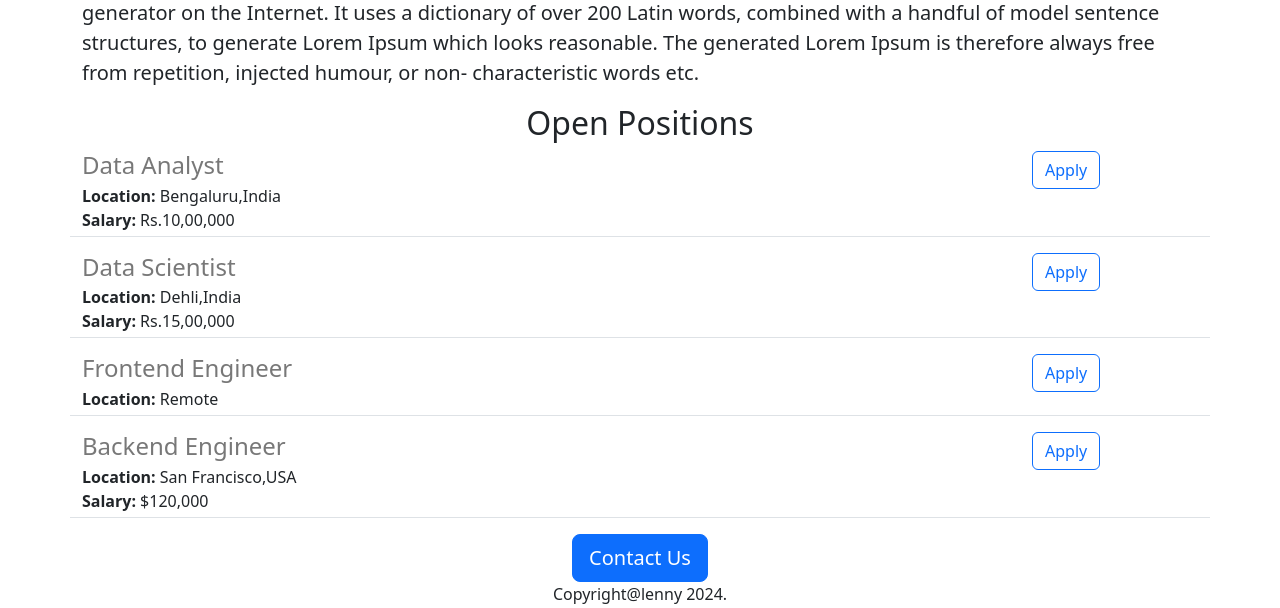
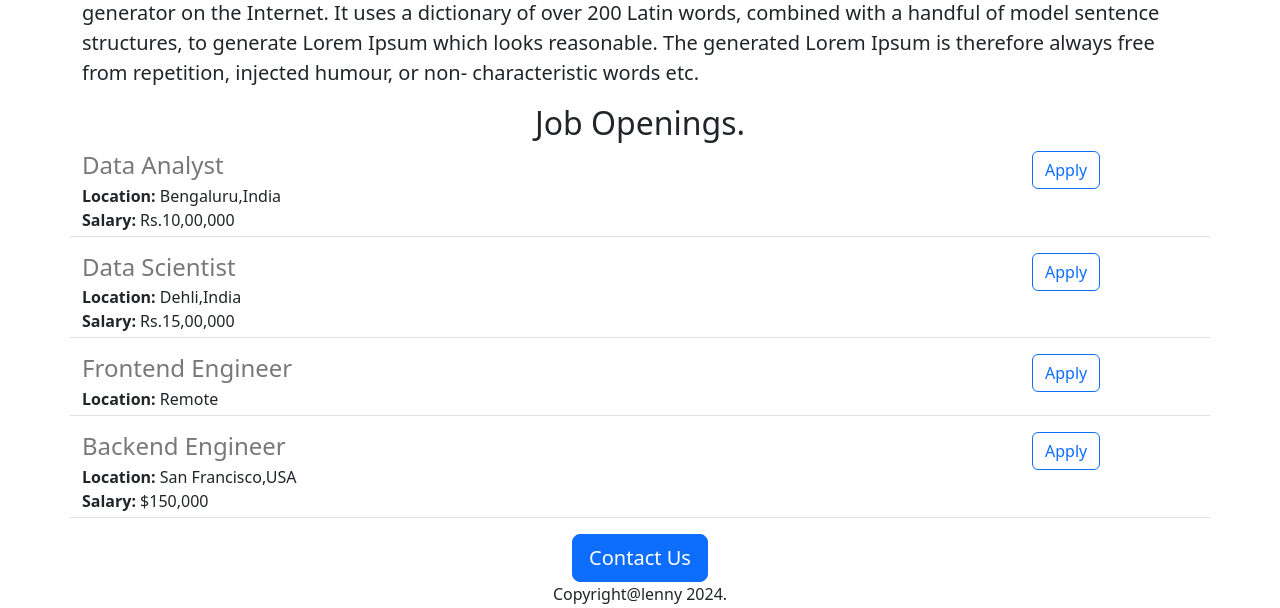
Before and after one commit to stapleasset11/lenny-career-website, a Flask app: page / in a window 1280 px wide. Shown: the part 632-1240 px from the top of the page. Run offline with Flask 3, Linux system fonts and the light colour scheme.

Commit message:
Made additional changes.

```diff
--- a/app.py
+++ b/app.py
@@ -27,7 +27,7 @@ JOBS = [
     "id":4,
     "title":"Backend Engineer",
     "location":"San Francisco,USA",
-    "salary":"$120,000"
+    "salary":"$150,000"
   },
 
 
--- a/templates/home.html
+++ b/templates/home.html
@@ -34,7 +34,7 @@
          injected humour, or non-
          characteristic words etc.
       </p>
-      <h2 class="text-center">Open Positions</h2>
+      <h2 class="text-center">Job Openings.</h2>
       <div>
         {% for job in jobs %}
           {% include "jobitem.html" %}
```
